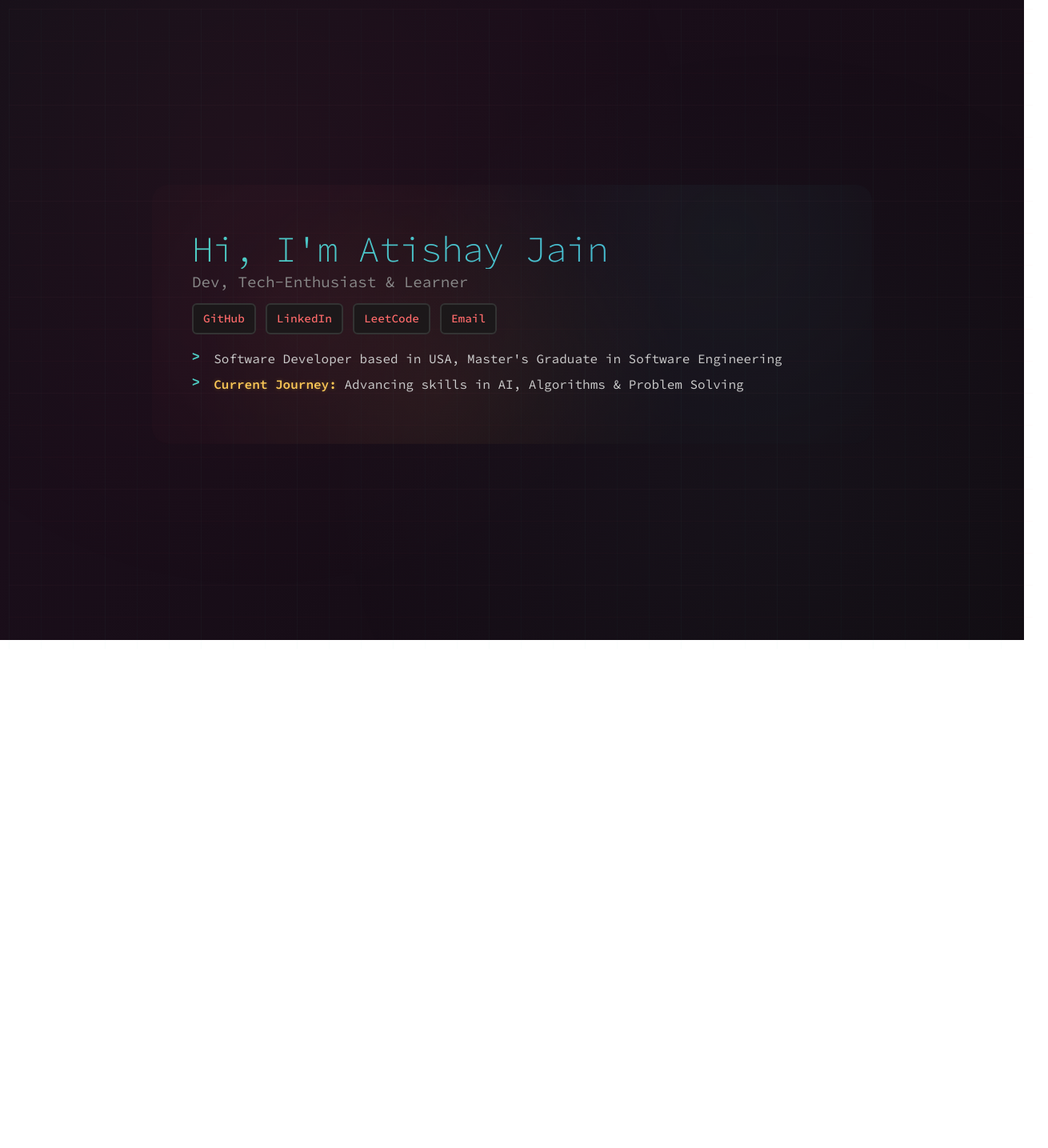
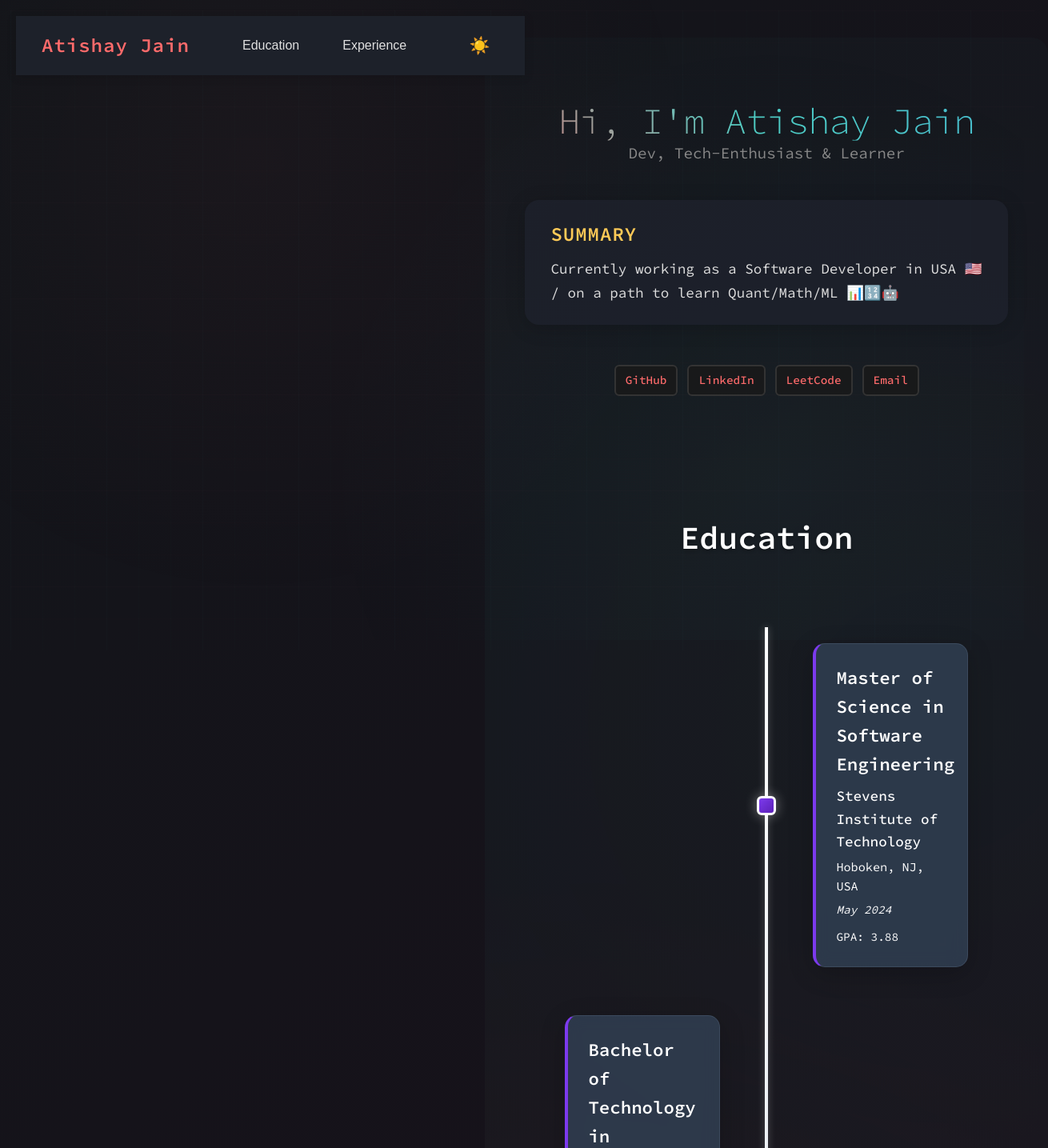
Before and after one commit to sudo-atishay/Personal-Blog-in-React, a React (Create React App) app: page / in a window 1280 px wide. Shown: the top 1435 px of the page at 80% size, 1310 px wide, since content can reach past the window. Before the commit the page ends 800 px from the top, so only its background shows below. Built offline with nearby package versions, Linux system fonts and the light colour scheme.

Commit message:
ui changes

```diff
--- a/src/App.css
+++ b/src/App.css
@@ -1,3 +1,11 @@
+body.dark-mode {
+  background: linear-gradient(-45deg, #181818, #23232b, #1a2323, #23231a);
+  color: #e0e0e0;
+}
+
+.app-container.dark {
+  background: none;
+}
 /* Fun & Colorful Material Theme - Enhanced with Playfulness */
 * {
   margin: 0;
@@ -41,7 +49,8 @@ body {
   font-size: 16px;
   -webkit-font-smoothing: antialiased;
   -moz-osx-font-smoothing: grayscale;
-  overflow: hidden; /* No scrolling */
+  overflow-x: hidden;
+  overflow-y: auto;
   position: relative;
 }
 
@@ -78,10 +87,10 @@ body::after {
 }
 
 .App {
-  height: 100vh;
+  min-height: 100vh;
   width: 100vw;
   display: flex;
-  align-items: center;
+  align-items: flex-start;
   justify-content: center;
   padding: 20px;
   box-sizing: border-box;
@@ -91,18 +100,21 @@ body::after {
 
 .app-container {
   width: 100%;
-  height: 100%;
+  min-height: 100vh;
   display: flex;
-  align-items: center;
+  align-items: flex-start;
   justify-content: center;
-  max-height: 100vh;
-  overflow: hidden;
+  overflow: visible;
 }
 
 .main-content {
   max-width: 800px;
   width: 100%;
+  margin: 0 auto;
   text-align: left;
+  display: flex;
+  flex-direction: column;
+  align-items: center;
 }
 
 .intro {
--- /dev/null
+++ b/src/Components/Navbar.css
@@ -0,0 +1,78 @@
+.navbar {
+  width: 100%;
+  max-width: 900px;
+  margin: 0 auto;
+  display: flex;
+  align-items: center;
+  justify-content: space-between;
+  padding: 18px 32px;
+  background: rgba(30, 34, 44, 0.95);
+  box-shadow: 0 2px 12px rgba(0,0,0,0.12);
+  position: static;
+  transition: background 0.3s;
+}
+
+.navbar.dark {
+  background: rgba(18, 18, 22, 0.98);
+}
+
+.navbar-title {
+  font-size: 1.5rem;
+  font-weight: 700;
+  color: #ff6b6b;
+  letter-spacing: 1px;
+}
+
+.navbar-center {
+  display: flex;
+  gap: 18px;
+}
+
+.nav-btn {
+  background: none;
+  border: none;
+  color: #e0e0e0;
+  font-size: 1rem;
+  font-weight: 500;
+  padding: 8px 18px;
+  border-radius: 8px;
+  cursor: pointer;
+  transition: background 0.2s, color 0.2s;
+}
+
+.nav-btn:hover {
+  background: linear-gradient(45deg, #ff6b6b, #4ecdc4);
+  color: #222;
+}
+
+.toggle-btn {
+  background: none;
+  border: none;
+  font-size: 1.3rem;
+  cursor: pointer;
+  color: #feca57;
+  padding: 6px 12px;
+  border-radius: 50%;
+  transition: background 0.2s;
+}
+
+.toggle-btn:hover {
+  background: #222;
+}
+
+@media (max-width: 600px) {
+  .navbar {
+    padding: 10px 8px;
+  }
+  .navbar-title {
+    font-size: 1.1rem;
+  }
+  .nav-btn {
+    font-size: 0.9rem;
+    padding: 6px 10px;
+  }
+  .toggle-btn {
+    font-size: 1rem;
+    padding: 4px 8px;
+  }
+}
--- /dev/null
+++ b/src/Components/Navbar.js
@@ -0,0 +1,23 @@
+import React, { useState } from 'react';
+import './Navbar.css';
+
+const Navbar = ({ onSectionChange, darkMode, toggleDarkMode }) => {
+  return (
+    <nav className={`navbar${darkMode ? ' dark' : ''}`}>
+      <div className="navbar-left">
+        <span className="navbar-title">Atishay Jain</span>
+      </div>
+      <div className="navbar-center">
+        <button className="nav-btn" onClick={() => onSectionChange('education')}>Education</button>
+        <button className="nav-btn" onClick={() => onSectionChange('experience')}>Experience</button>
+      </div>
+      <div className="navbar-right">
+        <button className="toggle-btn" onClick={toggleDarkMode}>
+          {darkMode ? '🌙' : '☀️'}
+        </button>
+      </div>
+    </nav>
+  );
+};
+
+export default Navbar;
--- a/src/Components/Timeline.js
+++ b/src/Components/Timeline.js
@@ -1,25 +1,25 @@
 import React from 'react';
 import '../styles/Timeline.css';
 
-const Timeline = () => {
+const Timeline = ({ type }) => {
   const timelineData = [
     {
       id: 1,
       type: 'work',
       title: 'Software Developer',
       organization: 'Amdocs',
-      location: 'Georgia, USA',
+      location: 'Alpharetta, GA, USA',
       date: 'June 2024 – Present',
-      description: 'Current position developing software solutions'
+      description: 'API automation, CI/CD, Python utilities.'
     },
     {
       id: 2,
       type: 'education',
       title: 'Master of Science in Software Engineering',
       organization: 'Stevens Institute of Technology',
-      location: 'Hoboken, NJ',
-      date: 'September 2022 - May 2024',
-      description: 'Advanced studies in software engineering principles and practices'
+      location: 'Hoboken, NJ, USA',
+      date: 'May 2024',
+      description: 'GPA: 3.88'
     },
     {
       id: 3,
@@ -28,7 +28,7 @@ const Timeline = () => {
       organization: 'Infogen Labs',
       location: 'California, USA',
       date: 'May 2023 – July 2023',
-      description: 'Internship focused on software development'
+      description: 'Backend APIs, AWS Lambda, DynamoDB.'
     },
     {
       id: 4,
@@ -36,8 +36,8 @@ const Timeline = () => {
       title: 'Software Engineer in Test',
       organization: 'Qualitest',
       location: 'Uttar Pradesh, India',
-      date: 'May 2021 – June 2022',
-      description: 'Quality assurance and testing engineering'
+      date: 'July 2021 – July 2022',
+      description: 'UI/API automation, Agile testing.'
     },
     {
       id: 5,
@@ -45,35 +45,36 @@ const Timeline = () => {
       title: 'Bachelor of Technology in Information Technology',
       organization: 'ABES Institute of Technology',
       location: 'Uttar Pradesh, India',
-      date: 'May 2024 - July 2021',
-      description: 'Undergraduate studies in Information Technology'
+      date: 'July 2021',
+      description: ''
     },
     {
       id: 6,
       type: 'work',
       title: 'Research Intern',
-      organization: 'HCL Tech',
-      location: 'Noida, India',
-      date: 'July 2020 – November 2020',
-      description: 'Research and development internship'
+      organization: 'HCL Technologies',
+      location: 'Uttar Pradesh, India',
+      date: 'April 2020 – July 2020',
+      description: 'Software development & documentation.'
     },
     {
       id: 7,
       type: 'work',
-      title: 'Software Engineer Intern',
-      organization: 'Minerva Solutions',
-      location: 'Delhi, India',
-      date: 'March 2020 – July 2020',
-      description: 'Software engineering internship'
+      title: 'Web Developer Intern',
+      organization: 'Minerva Technologies',
+      location: 'New Delhi, India',
+      date: 'February 2020 – May 2020',
+      description: 'Frontend/backend web development.'
     }
   ];
 
+  const filteredData = type ? timelineData.filter(item => item.type === type) : timelineData;
+
   return (
     <div className="timeline-container">
-      <h1 className="timeline-heading">EDUCATION & EXPERIENCE</h1>
       <div className="timeline">
         <div className="timeline-line"></div>
-        {timelineData.map((item, index) => (
+        {filteredData.map((item, index) => (
           <div key={item.id} className={`timeline-item ${item.type}`}>
             <div className="timeline-marker">
               <div className={`timeline-icon ${item.type}-icon`}></div>
@@ -84,7 +85,7 @@ const Timeline = () => {
                 <h3 className="timeline-organization">{item.organization}</h3>
                 <p className="timeline-location">{item.location}</p>
                 <p className="timeline-date">{item.date}</p>
-                <p className="timeline-description">{item.description}</p>
+                {item.description && <p className="timeline-description">{item.description}</p>}
               </div>
             </div>
           </div>
--- a/src/Pages/Home.js
+++ b/src/Pages/Home.js
@@ -1,27 +1,56 @@
-import React from 'react';
+
+
+import React, { useRef, useState } from 'react';
+import Navbar from '../Components/Navbar';
+import SummarySection from '../Components/summary';
+import Timeline from '../Components/Timeline';
 
 const Home = () => {
+  const educationRef = useRef(null);
+  const experienceRef = useRef(null);
+  const [darkMode, setDarkMode] = useState(false);
+
+  const handleSectionChange = (section) => {
+    if (section === 'education' && educationRef.current) {
+      educationRef.current.scrollIntoView({ behavior: 'smooth', block: 'start' });
+    } else if (section === 'experience' && experienceRef.current) {
+      experienceRef.current.scrollIntoView({ behavior: 'smooth', block: 'start' });
+    }
+  };
+
+  const toggleDarkMode = () => {
+    setDarkMode((prev) => !prev);
+    document.body.classList.toggle('dark-mode', !darkMode);
+  };
+
   return (
-    <div className="app-container">
-      <div className="main-content">
+    <div className={`app-container${darkMode ? ' dark' : ''}`}>
+      <Navbar onSectionChange={handleSectionChange} darkMode={darkMode} toggleDarkMode={toggleDarkMode} />
+      <div className="main-content" style={{ marginTop: 80 }}>
+        {/* Hero Section */}
+  <section className="hero-section" style={{ minHeight: '60vh', display: 'flex', flexDirection: 'column', justifyContent: 'center', alignItems: 'center', paddingBottom: 40, width: '100%' }}>
           <h1 className="intro">Hi, I'm Atishay Jain</h1>
           <h2 className="title">Dev, Tech-Enthusiast & Learner</h2>
-
-        <div className="social-links">
+          <SummarySection />
+          <div className="social-links" style={{ marginTop: 18 }}>
             <a href="https://github.com/sudo-atishay" target="_blank" rel="noopener noreferrer">GitHub</a>
             <a href="https://www.linkedin.com/in/atishay23" target="_blank" rel="noopener noreferrer">LinkedIn</a>
             <a href="https://leetcode.com/u/ajain70/" target="_blank" rel="noopener noreferrer">LeetCode</a>
             <a href="mailto:atishay2305@gmail.com">Email</a>
           </div>
+        </section>
 
-        <div className="current-status">
-          <div className="status-item">
-            <span className="arrow">&gt;</span> Software Developer based in USA, Master's Graduate in Software Engineering
+        {/* Timeline Section */}
+        <section className="timeline-sections" style={{ width: '100%', marginTop: 60 }}>
+          <div ref={educationRef} style={{ scrollMarginTop: 100 }}>
+            <h2 className="timeline-heading" style={{ marginTop: 0, marginBottom: 40, textAlign: 'center' }}>Education</h2>
+            <Timeline type="education" />
           </div>
-          <div className="status-item">
-            <span className="arrow">&gt;</span> <span className="label">Current Journey:</span> Advancing skills in AI, Algorithms & Problem Solving
+          <div ref={experienceRef} style={{ scrollMarginTop: 100, marginTop: 80 }}>
+            <h2 className="timeline-heading" style={{ marginTop: 0, marginBottom: 40, textAlign: 'center' }}>Experience</h2>
+            <Timeline type="work" />
           </div>
-        </div>
+        </section>
       </div>
     </div>
   );
--- /dev/null
+++ b/src/styles/summary.css
@@ -0,0 +1,37 @@
+.summary-container {
+  margin: 32px 0 32px 0;
+  padding: 24px 32px;
+  background: rgba(30,34,44,0.85);
+  border-radius: 18px;
+  box-shadow: 0 4px 24px rgba(0,0,0,0.18);
+  text-align: left;
+  max-width: 700px;
+}
+
+.summary {
+  font-size: 1.5rem;
+  color: #feca57;
+  font-weight: 700;
+  margin-bottom: 10px;
+  letter-spacing: 1px;
+}
+
+.professional-summary {
+  font-size: 1.1rem;
+  color: #e0e0e0;
+  line-height: 1.7;
+  margin-bottom: 0;
+}
+
+@media (max-width: 600px) {
+  .summary-container {
+    padding: 12px 8px;
+    max-width: 95vw;
+  }
+  .summary {
+    font-size: 1.1rem;
+  }
+  .professional-summary {
+    font-size: 0.95rem;
+  }
+}
```
Also changed, not shown: 1 other file (tests, documents, lock files or other folders). Lines whose indentation alone changed are shown as unchanged.
